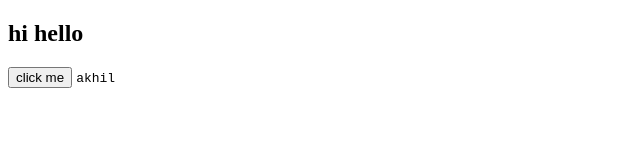
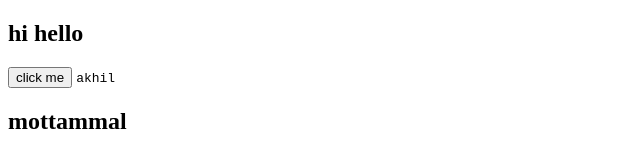
Before and after one commit to akhil-UpArt/datewithgit-sample, a plain HTML site: page index.html in a window 1280 px wide. Shown: the whole page, without its empty margins (0-640 px from the left). Drawn offline with Linux system fonts and the light colour scheme.

Commit message:
feature work

```diff
--- a/index.html
+++ b/index.html
@@ -10,5 +10,6 @@
     <h2>hi hello</h2>
     <button>click me</button>
     <code>akhil</code>
+    <h2>mottammal</h2>
 </body>
 </html>
```
